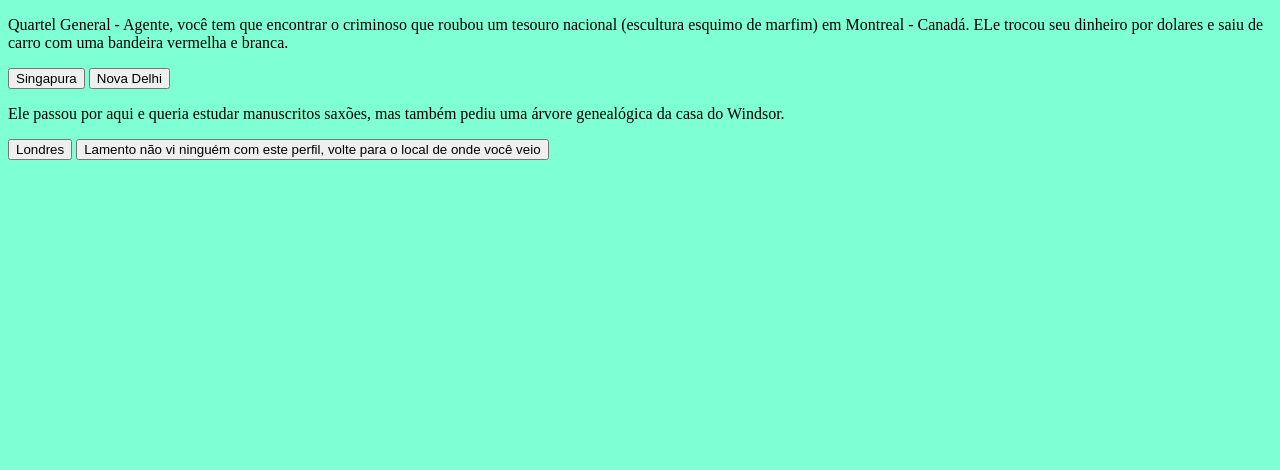
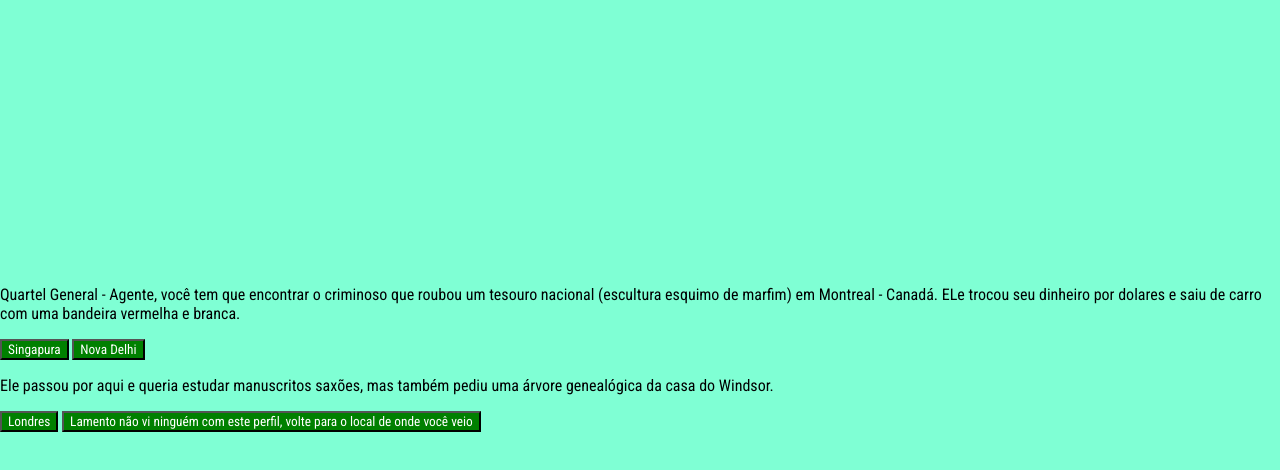
Before and after one commit to Chandrree/Criando-uma-aventura, a plain HTML site: page index.html in a window 1280 px wide. Drawn offline with Linux system fonts and the light colour scheme.

Commit message:
Atualizando style.css

```diff
--- a/style.css
+++ b/style.css
@@ -1,3 +1,16 @@
 body{
     background-color: aquamarine;
+    color: black;
+    font-family:"Roboto Condensed", sans-serif;
+    display: flex;
+    justify-content: center;
+    align-items: center;
+    height: 700px;
+    margin: 0;
 }
+
+button {
+    background-color: green;
+    color: white;
+    font-family:"Roboto Condensed", sans-serif;
+}
```
